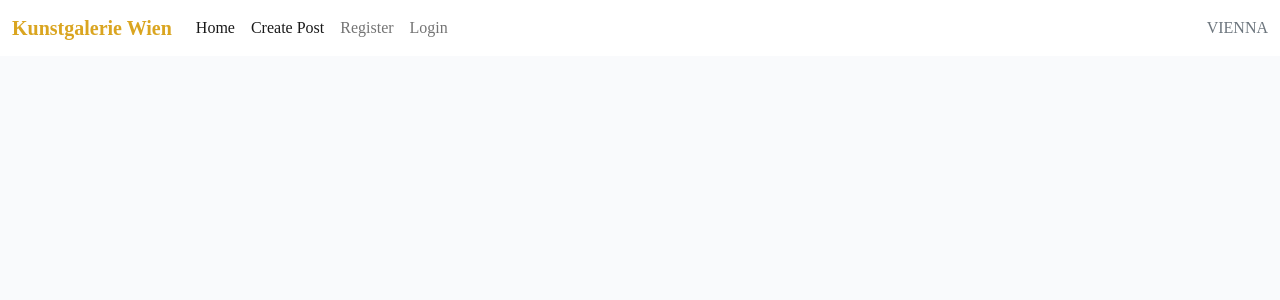
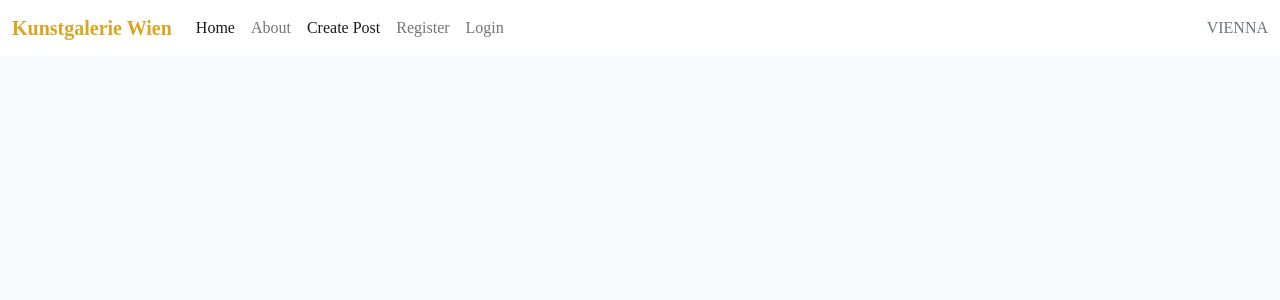
Before and after one commit to BIBI78/s1, a Django app: page / in a window 1280 px wide. Shown: the top 300 px of the page. Run offline with Django 3.2, Linux system fonts and the light colour scheme; data that the repository does not hold is empty; some web fonts are replaced.

Commit message:
ADD: add about html to base html, urls, and views

```diff
--- a/s1_blog/urls.py
+++ b/s1_blog/urls.py
@@ -8,6 +8,7 @@ urlpatterns = [
     path('create/', create_post, name='create_post'),
     path('update_profile/', views.update_profile, name='update_profile'),
     path('delete_profile/', views.delete_profile, name='delete_profile'),
+    path('about/', views.about_view, name='about'),
     path('<slug:slug>/', views.PostDetail.as_view(), name='post_detail'),
     path('like/<slug:slug>', views.PostLike.as_view(), name='post_like'),
     path('update/<slug:slug>/', views.PostUpdateView.as_view(), name='update_post'),
@@ -20,5 +21,4 @@ urlpatterns = [
 
 
 
-
 ]
--- a/s1_blog/views.py
+++ b/s1_blog/views.py
@@ -248,3 +248,9 @@ def update_profile(request):
         form = UserProfileForm(instance=user_profile)
 
     return render(request, "update_profile.html", {"form": form})
+
+# About page
+
+def about_view(request):
+    # Your view logic for the 'about' page
+    return render(request, 'about.html')
--- a/templates/base.html
+++ b/templates/base.html
@@ -38,6 +38,11 @@
                 <ul class="navbar-nav me-auto mb-2 mb-lg-0">
                     <li class="nav-item">
                         <a class="nav-link active" aria-current="page" href="{% url 'home' %}">Home</a>
+                    </li>
+
+                    <li class="nav-item">
+                        <a class="nav-link" href="{% url 'about' %}">About</a>
+                        <!-- Replace 'about' with the actual URL of your "about" page -->
                     </li>
 
                     <!-- test -->
```
Also changed, not shown: templates/about.html (added, +7 -0 lines), templates/index.html (+0 -36 lines).
